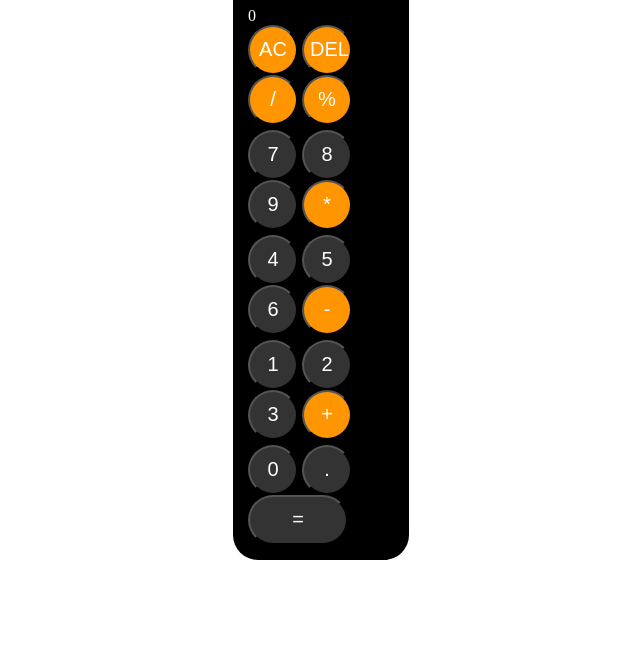
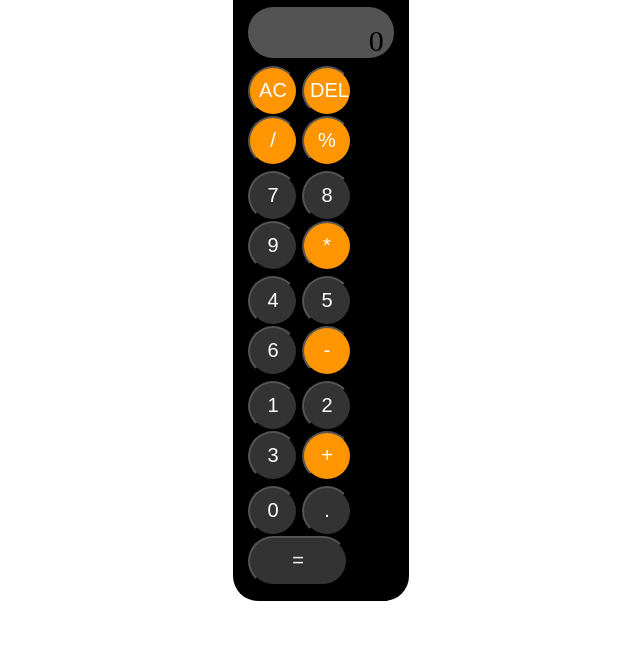
Before and after one commit to mdarafat17/Calculator-r, a plain HTML site: page index.html in a window 1280 px wide. Shown: the part 146-805 px from the top of the page, without its empty margins (375-1015 px from the left). Drawn offline with Linux system fonts and the light colour scheme.

Commit message:
Update index.html

```diff
--- a/index.html
+++ b/index.html
@@ -13,7 +13,7 @@
     <div class="div01"></div>
     <div class="div02">
       <h1>Calculator</h1>
-      <div class="Screen">0</div>
+      <div id="Screen">0</div>
       <div class="top1">
         <button class="buttonAC">AC</button>
         <button class="buttonDEL">DEL</button>
```
